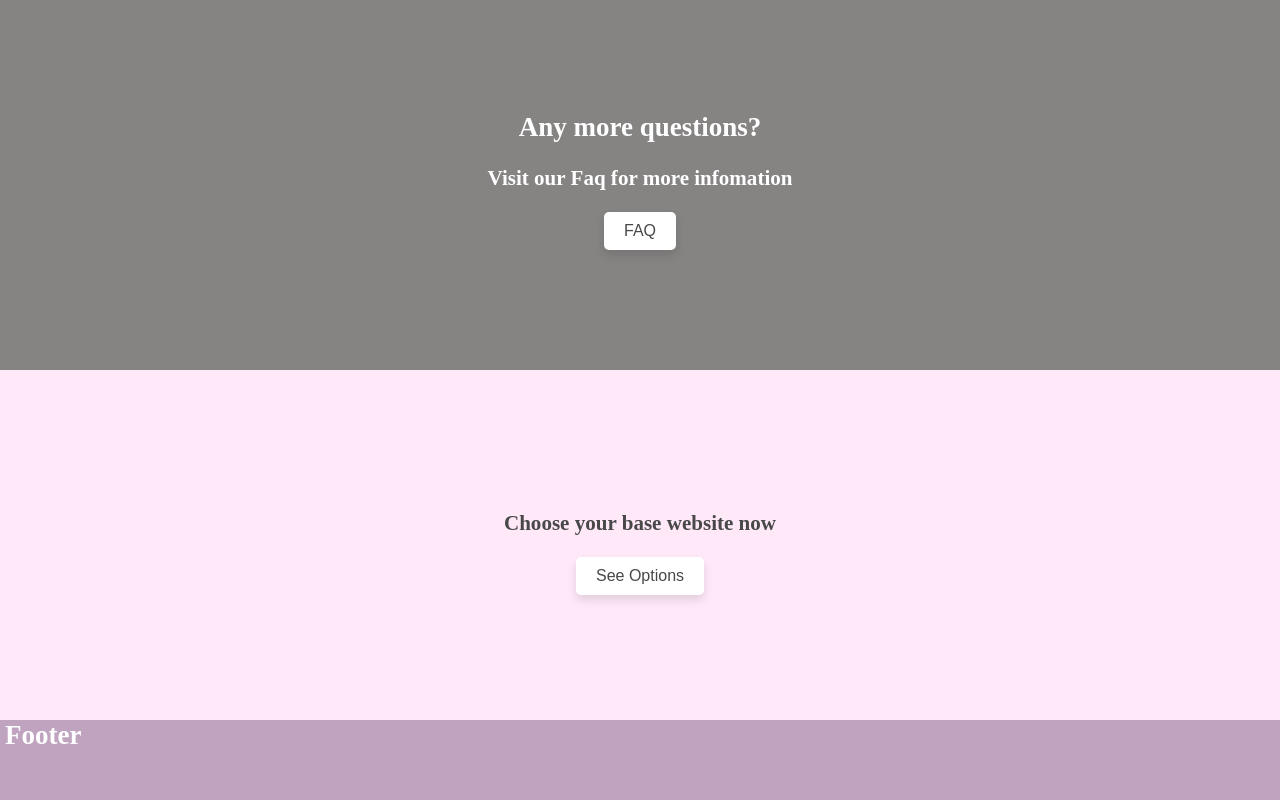
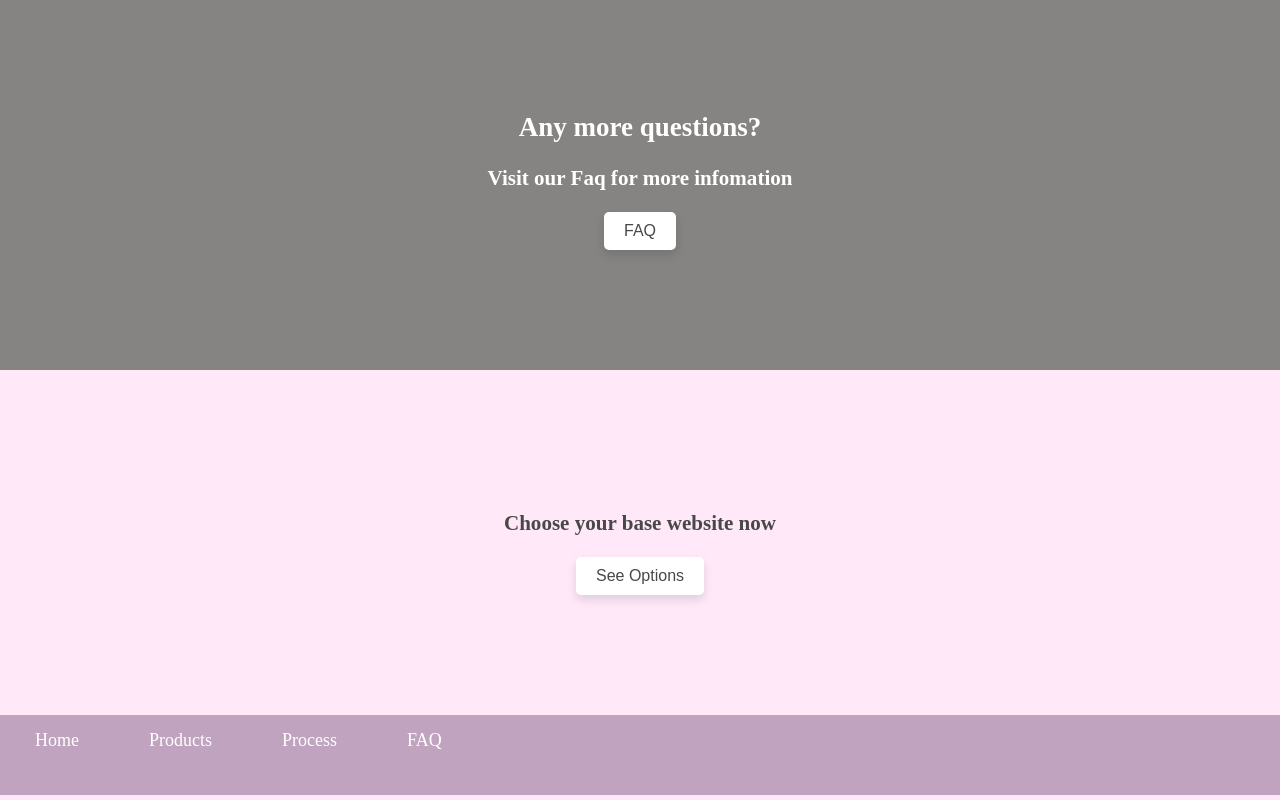
Before and after one commit to ffraniel/portfolio2019, a Next.js app: page / in a window 1280 px wide. Shown: the part 4176-4976 px from the top of the page. Built offline with nearby package versions, Linux system fonts and the light colour scheme.

Commit message:
footer links content

```diff
--- a/components/Footer.js
+++ b/components/Footer.js
@@ -1,15 +1,45 @@
+import Link from 'next/link';
+
 const Footer = () => (
-  <footer className="Footer">
-    <h2>Footer</h2>
+  <footer className="footer">
+    <Link
+      href={"/"}
+      as={"/"}>
+      <a>Home</a>
+    </Link>
+    <Link
+      href={"/products"}
+      as={"/products"}>
+      <a>Products</a>
+    </Link>
+    <Link
+      href={"/process"}
+      as={"/process"}>
+      <a>Process</a>
+    </Link>
+    <Link
+      href={"/faq"}
+      as={"/faq"}>
+      <a>FAQ</a>
+    </Link>
     <style jsx>{`
-      .Footer {
+      .footer {
         width: 100%;
         background-color: #bfa3bf;
-        min-height: 80px;
+        height: 80px;
+        display: flex;
       }
-      h2 {
+      .footer a {
         color: white;
+        padding: 10px 30px;
+        text-decoration: none;
+        text-align: center;
+
+        transition: background-color 0.25s;
         margin: var(--header-footer-margin);
+      }
+      .footer a:hover {
+        background: var(--link-hover-bck-main);
       }
     `}</style>
   </footer>
```
